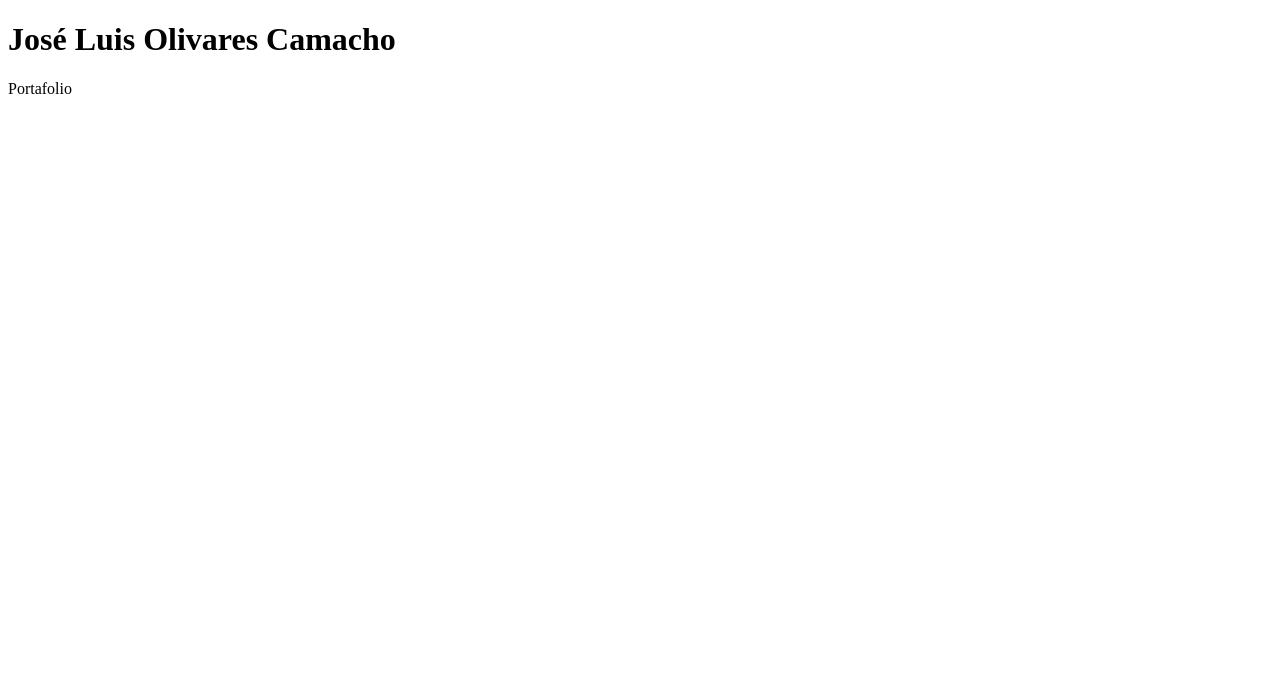
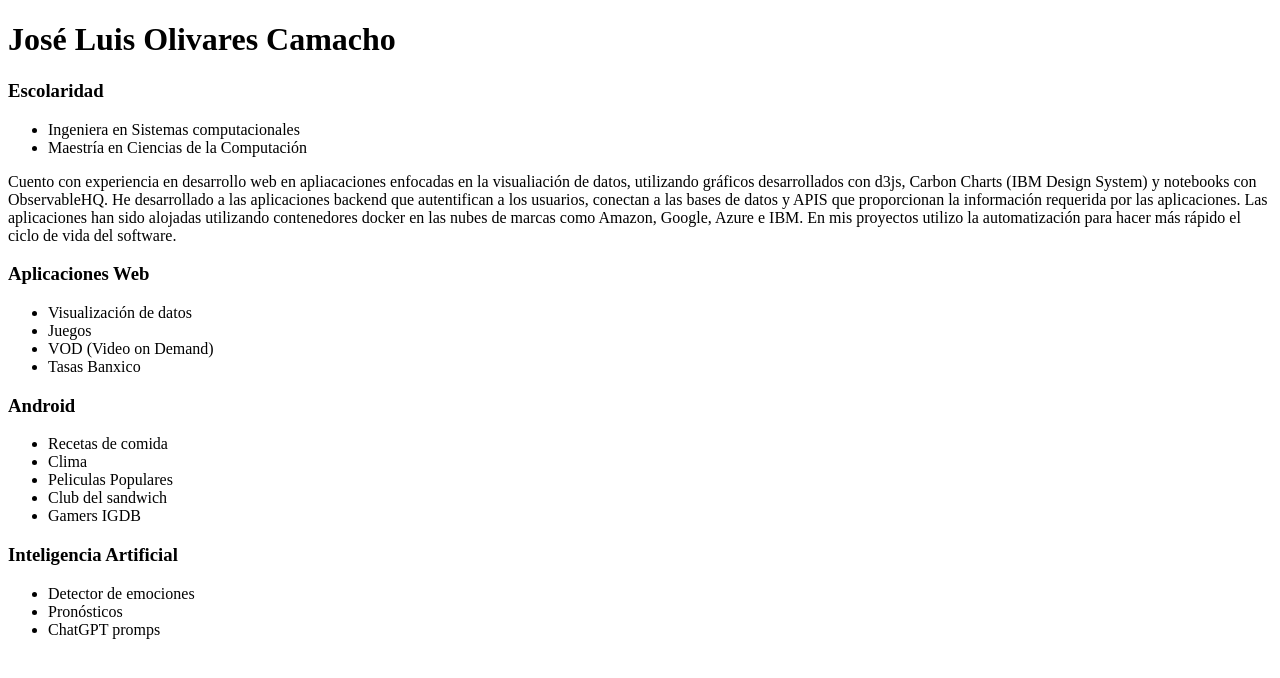
Before and after one commit to joselukeolivares/portafolio_v1, a plain HTML site: page index.html in a window 1280 px wide. Drawn offline with Linux system fonts and the light colour scheme.

Commit message:
updating data

```diff
--- a/index.html
+++ b/index.html
@@ -5,9 +5,59 @@
     <meta http-equiv="X-UA-Compatible" content="IE=edge">
     <meta name="viewport" content="width=device-width, initial-scale=1.0">
     <title>José Luis Olivares</title>
+    <!--
+        . Presentación.
+¿Por qué eres Full Stack? ¿Has tenido experiencia previa como Back o Front? ¿Por qué buscas un reto Full Stack? Conocimientos y experiencias más recientes.
+
+2. Proceso de planeación.
+¿Cómo has vivido este proceso en proyectos propios y/o tu trabajo más reciente?
+
+3. Proyectos.
+Elementos como diagramas de flujo, historias de usuario, modelos de datos, documentación, procesos, storytelling con:
+
+Tú protagonista.
+Retos y problemas y cómo los solucionaste.
+Un buen ej. es tu README de GitHub (enlace).
+4. Datos de contacto.
+Plataformas con repositorios de código como GitHub
+    -->
 </head>
 <body>
     <h1>José Luis Olivares Camacho</h1>
-    <p>Portafolio</p>
+    <section>
+    <h3>Escolaridad</h3>
+    <ul>
+        <li>Ingeniera en Sistemas computacionales</li>
+        <li>Maestría en Ciencias de la Computación</li>
+    </ul>
+</section>
+<p>Cuento con experiencia en desarrollo web en apliacaciones enfocadas en la visualiación de datos, utilizando gráficos desarrollados con d3js, Carbon Charts (IBM Design System) y notebooks con ObservableHQ. He desarrollado a las aplicaciones backend que autentifican a los usuarios, conectan a las bases de datos y APIS que proporcionan la información requerida por las aplicaciones. Las aplicaciones han sido alojadas utilizando contenedores docker en las nubes de marcas como Amazon, Google, Azure e IBM. En mis proyectos utilizo la automatización para hacer más rápido el ciclo de vida del software.  </p>
+<section>
+    <h3>Aplicaciones Web</h3>
+    <ul>
+        <li>Visualización de datos </li>
+        <li>Juegos</li>
+        <li>VOD (Video on Demand)</li>
+        <li>Tasas Banxico</li>
+    </ul>
+</section>
+<section>
+    <h3>Android</h3>
+    <ul>
+        <li>Recetas de comida</li>
+        <li>Clima</li>
+        <li>Peliculas Populares</li>
+        <li>Club del sandwich</li>
+        <li>Gamers IGDB</li>
+    </ul>
+</section>
+<section>
+    <h3>Inteligencia Artificial</h3>
+    <ul>
+        <li>Detector de emociones</li>
+        <li>Pronósticos</li>
+        <li>ChatGPT promps</li>
+    </ul>
+</section>
 </body>
 </html>
```
